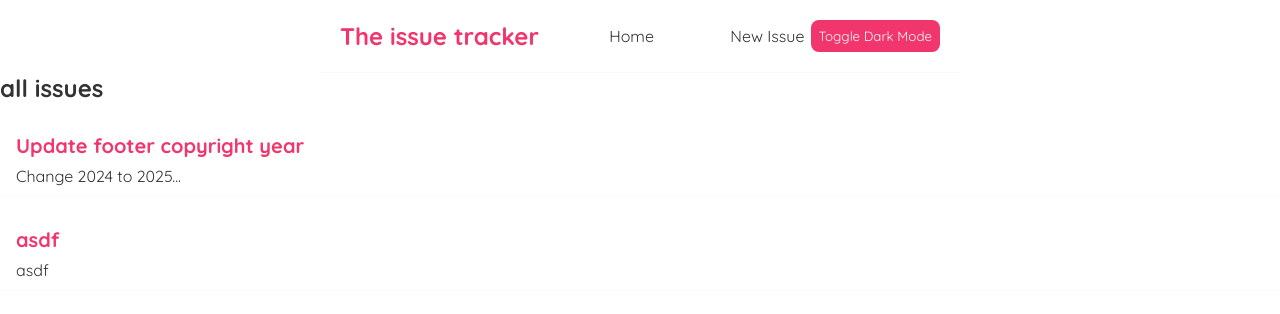
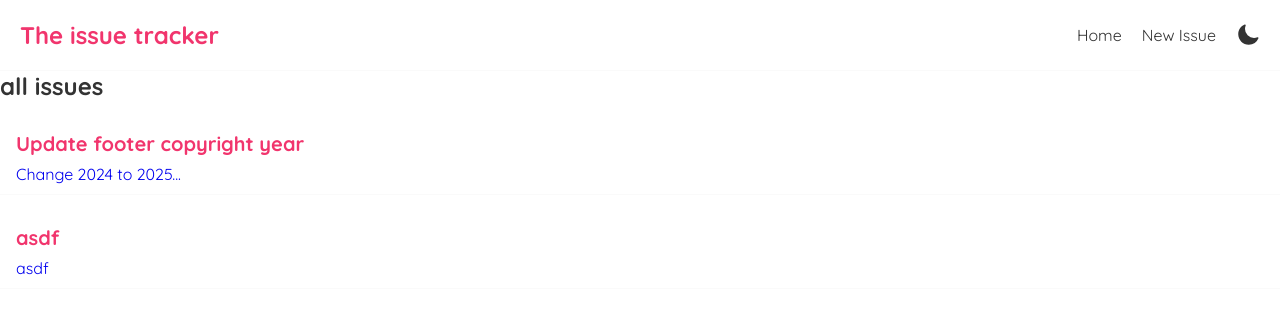
Before and after one commit to villiger9/issue-tracker-react, a React (Vite) app: page / in a window 1280 px wide. Shown: the top 314 px of the page. Built offline with nearby package versions, Linux system fonts and the light colour scheme; data requests are answered from the project's data file.

Commit message:
fixing css

```diff
--- a/package.json
+++ b/package.json
@@ -10,6 +10,7 @@
     "preview": "vite preview"
   },
   "dependencies": {
+    "@heroicons/react": "^2.2.0",
     "react": "^19.2.0",
     "react-dom": "^19.2.0",
     "react-router-dom": "^7.11.0"
--- /dev/null
+++ b/src/components/ThemeToggle.jsx
@@ -0,0 +1,19 @@
+import { useContext } from "react";
+import { ThemeContext } from "../contexts/ThemeContext";
+import { SunIcon, MoonIcon } from "@heroicons/react/24/solid";
+
+const ThemeToggle = () => {
+  const { theme, toggleTheme } = useContext(ThemeContext);
+
+  return (
+    <div onClick={toggleTheme} className="theme-icon" aria-label="Toggle Theme">
+      {theme === "light" ? (
+        <MoonIcon style={{ width: "24px", height: "24px" }} />
+      ) : (
+        <SunIcon style={{ width: "24px", height: "24px" }} />
+      )}
+    </div>
+  );
+};
+
+export default ThemeToggle;
--- a/src/contexts/ThemeContext.jsx
+++ b/src/contexts/ThemeContext.jsx
@@ -9,8 +9,6 @@ export const ThemeProvider = ({ children }) => {
     setTheme((prev) => (prev === "light" ? "dark" : "light"));
   };
 
-  // This is the magic part:
-  // It applies the [data-theme] attribute to the <html> or <body> tag
   useEffect(() => {
     document.documentElement.setAttribute("data-theme", theme);
   }, [theme]);
--- a/src/index.css
+++ b/src/index.css
@@ -18,31 +18,49 @@
 
 /* base styles */
 * {
+  box-sizing: border-box; /* Professional standard */
   margin: 0;
   font-family: "Quicksand";
+}
+body {
+  background-color: var(--bg-color);
   color: var(--text-color);
-  background-color: var(--bg-color);
+  transition: background-color 0.3s ease;
 }
 .navbar {
   padding: 20px;
   display: flex;
   align-items: center;
-  max-width: 600px;
+  justify-content: space-between;
+  max-width: auto;
   margin: 0 auto;
   border-bottom: 1px solid var(--card-bg);
 }
+
+.nav-menu {
+  display: flex;
+  align-items: center;
+  gap: 20px;
+}
+
+.nav-menu a,
+.nav-menu .theme-icon {
+  text-decoration: none;
+  color: var(--text-color);
+  transition: color 0.2s ease;
+  cursor: pointer;
+  display: flex;
+  align-items: center;
+}
+
 .navbar h1 {
   color: var(--primary-color);
 }
 .navbar .links {
   margin-left: auto;
 }
-.navbar a {
-  margin-left: 16px;
-  text-decoration: none;
-  padding: 6px;
-}
-.navbar a:hover {
+.nav-menu a:hover,
+.nav-menu .theme-icon:hover {
   color: var(--primary-color);
 }
 .content {
--- a/src/layouts/RootLayout.jsx
+++ b/src/layouts/RootLayout.jsx
@@ -1,22 +1,17 @@
 import { NavLink, Outlet } from "react-router-dom";
-import { ThemeContext } from "../contexts/ThemeContext";
-import { useContext } from "react";
+import ThemeToggle from "../components/ThemeToggle";
 
 export default function RootLayout() {
-  const { toggleTheme } = useContext(ThemeContext);
-
   return (
     <div className="layout">
       <header>
         <nav className="navbar">
           <h1>The issue tracker</h1>
-          <NavLink to="/" className="links">
-            Home
-          </NavLink>
-          <NavLink to="create" className="links">
-            New Issue
-          </NavLink>
-          <button onClick={toggleTheme}>Toggle Dark Mode</button>
+          <div className="nav-menu">
+            <NavLink to="/">Home</NavLink>
+            <NavLink to="create">New Issue</NavLink>
+            <ThemeToggle />
+          </div>
         </nav>
       </header>
 
```
Also changed, not shown: 1 other file (tests, documents, lock files or other folders).
